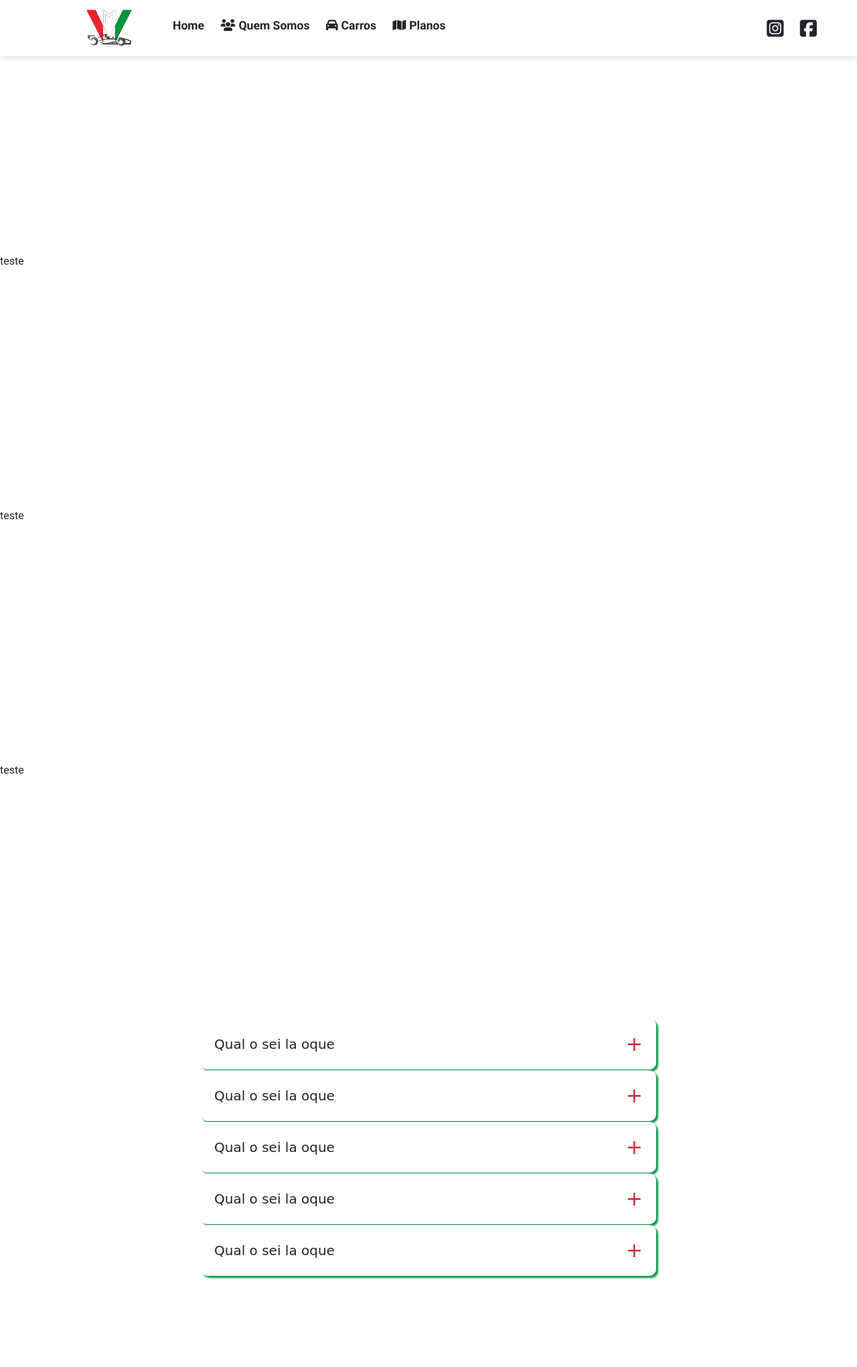
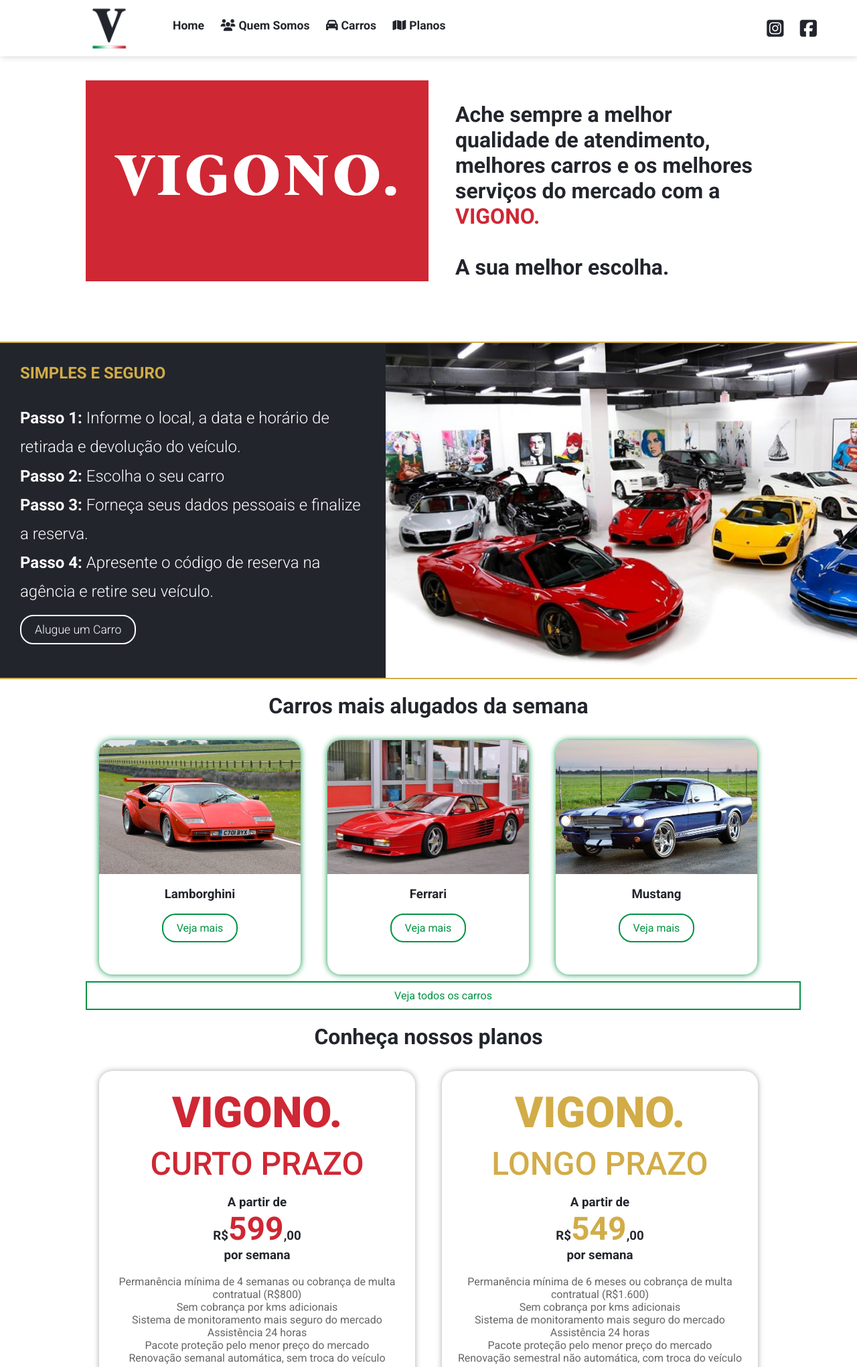
Before and after one commit to IgorGarciaRez/VigonoMacchine, a PHP site: page / in a window 1280 px wide. Shown: the top 2041 px of the page at 67% size. Run offline with PHP 8.4, Linux system fonts and the light colour scheme; some libraries are stand-ins or nearby versions.

Commit message:
mudanças no design e adição de seções

```diff
--- a/index.html
+++ b/index.html
@@ -10,11 +10,13 @@
     <link rel="preconnect" href="https://fonts.googleapis.com">
     <link rel="preconnect" href="https://fonts.gstatic.com" crossorigin>
     <link href="https://fonts.googleapis.com/css2?family=Roboto:ital,wght@0,100;0,300;0,400;0,500;0,700;0,900;1,100;1,300;1,400;1,500;1,700;1,900&display=swap" rel="stylesheet">
+    <script src="script.js"></script>
+    <link rel="shortcut icon" type="imagex/png" href="Logo1.ico">
 </head>
 <body>
-    <header id="header">
+    <header id="header" class="img">
         <div style="display: flex;">
-            <a class="logo" href="index.html"></a>
+            <a class="logo img" href="index.html"></a>
             <ul class="menu">
                 <li><a href="index.html">Home</a></li>
                 <li><i class="fas fa-users"></i><a href="#">Quem Somos</a></li>
@@ -27,14 +29,106 @@
             </ul>
         </div>
     </header>
+
+    <div class="border-bGold">
+        <div class="container secao-aproveite">
+            <div class="half img-aproveite img float-left"></div>
+            <div class="half float-right">
+                <p>Ache sempre a melhor qualidade de atendimento, melhores carros e os melhores serviços do mercado com a <span>VIGONO.</span>
+                    <br><br>A sua melhor escolha.</p>
+            </div>
+            <div class="clear"></div>
+        </div>
+    </div>
+<!--    <p class="text-center v-border"><span>V</span></p>-->
+
+    <div class="como-funciona border-bGold">
+        <div class="comof-1">
+            <div class="px-30">
+                <p class="dourado"><strong>SIMPLES E SEGURO</strong></p>
+                <p><strong>Passo 1:</strong> Informe o local, a data e horário de retirada e devolução do veículo.<br>
+                    <strong>Passo 2:</strong> Escolha o seu carro<br>
+                    <strong>Passo 3:</strong> Forneça seus dados pessoais e finalize a reserva.<br>
+                    <strong>Passo 4:</strong> Apresente o código de reserva na agência e retire seu veículo.
+                </p>
+                <a href="#" class="botao-alugue">Alugue um Carro</a>
+            </div>
+        </div>
+        <div class="comof-2 img"></div>
+    </div>
+
+    <div class="container text-center carros-semanais">
+        <h1>Carros mais alugados da semana</h1>
+        <div class="cards">
+            <div class="third">
+                <div class="card">
+                    <div class="img car-img" style="background-image: url('lambo-car.jpg');"></div>
+                    <h3 style="margin-bottom: 30px">Lamborghini</h3>
+                    <a href="#" class="veja-carro">Veja mais</a>
+                </div>
+            </div>
+            <div class="third">
+                <div class="card">
+                    <div class="img car-img" style="background-image: url('ferrari-car.jpeg');"></div>
+                    <h3 style="margin-bottom: 30px">Ferrari</h3>
+                    <a href="#" class="veja-carro">Veja mais</a>
+                </div>
+            </div>
+            <div class="third">
+                <div class="card">
+                    <div class="img car-img" style="background-image: url('mustang-car.jpg');"></div>
+                    <h3 style="margin-bottom: 30px">Mustang</h3>
+                    <a href="#" class="veja-carro">Veja mais</a>
+                </div>
+            </div>
+        </div>
+        <a href="#" class="veja-carro2">Veja todos os carros</a>
+    </div>
+
+    <div class="container text-center planos">
+        <h1>Conheça nossos planos</h1>
+        <div class="cards">
+            <div class="half plano1">
+                <div class="card">
+                    <div class="planos-padding">
+                        <p class="titulo-v">VIGONO.</p>
+                        <p class="titulo-plano">CURTO PRAZO</p>
+                        <h3>A partir de<br>
+                            R$<span>599</span>,00<br>
+                        por semana</h3>
+                        <p class="normas">Permanência mínima de 4 semanas ou cobrança de multa contratual (R$800)<br>
+                            Sem cobrança por kms adicionais<br>
+                            Sistema de monitoramento mais seguro do mercado<br>
+                            Assistência 24 horas<br>
+                            Pacote proteção pelo menor preço do mercado<br>
+                            Renovação semanal automática, sem troca do veículo</p>
+                        <a href="" class="assine">Assine</a>
+                    </div>
+                </div>
+            </div>
+            <div class="half plano2">
+                <div class="card">
+                    <div class="planos-padding">
+                        <p class="titulo-v">VIGONO.</p>
+                        <p class="titulo-plano">LONGO PRAZO</p>
+                        <h3>A partir de<br>
+                            R$<span>549</span>,00<br>
+                        por semana</h3>
+                        <p class="normas">Permanência mínima de 6 meses ou cobrança de multa contratual (R$1.600)<br>
+                            Sem cobrança por kms adicionais<br>
+                            Sistema de monitoramento mais seguro do mercado<br>
+                            Assistência 24 horas<br>
+                            Pacote proteção pelo menor preço do mercado<br>
+                            Renovação semestral não automática, com troca do veículo</p>
+                        <a href="" class="assine">Assine</a>
+                    </div>
+                </div>
+            </div>
+        </div>
+    </div>
+
     <div>
-        <br><br><br><br><br><br><br><br><br><br><br><br><br><br><br><br><br><br><br><br>
-        teste
-        <br><br><br><br><br><br><br><br><br><br><br><br><br><br><br><br><br><br><br><br>
-        teste
-        <br><br><br><br><br><br><br><br><br><br><br><br><br><br><br><br><br><br><br><br>
-        teste
-        <br><br><br><br><br><br><br><br><br><br><br><br><br><br><br><br><br><br><br><br>
+        <h1 class="text-center">Perguntas frequentes</h1>
         <details>
             <summary> Qual o sei la oque </summary>
             <p>Lorem ipsum dolor sit amet consectetur, adipisicing elit. Tempora consequatur quibusdam maiores veniam tempore, odio asperiores fugit deserunt, facilis corrupti earum animi excepturi alias eaque at? Officiis dolor eligendi doloremque?
@@ -65,8 +159,7 @@
                 Officiis, fugiat! Eius a tenetur aliquid! Dignissimos voluptatibus, quia, quod quos labore explicabo reiciendis placeat aut animi totam distinctio dicta harum expedita. Voluptate laudantium aperiam ducimus ad est totam quia?
                 Ipsum eos, rerum similique eveniet magni inventore. Adipisci ipsa deleniti at, praesentium quas quisquam maiores fugit ducimus corporis unde hic doloremque blanditiis! Natus, nesciunt eligendi. Perspiciatis eos dicta temporibus rem.</p>
         </details>
-        <br><br><br><br><br><br><br><br><br><br><br><br><br><br><br><br><br><br><br><br>
-        teste
     </div>
+
 </body>
 </html>
--- a/script.js
+++ b/script.js
@@ -1,9 +1,9 @@
 function SumirMenu(){
-    document.getElementById('header').style.display = "none";
+    document.getElementById('header').style.top = "-100px";
 }
 
 function AparecerMenu(){
-    document.getElementById('header').style.display = "block";
+    document.getElementById('header').style.top = "0";
 }
 
 var lastScrollTop = 0;
--- a/style.css
+++ b/style.css
@@ -1,7 +1,10 @@
 /*CORES
 #009344 verde
 #cf2734 vermelho
+#d2ac47 dourado
 */
+
+/* ----------------- GERAL -------------------*/
 
 body{
     margin: 0;
@@ -9,16 +12,72 @@
     color: #22252c;
 }
 
+.img{
+    background-repeat: no-repeat!important;
+}
+
+.float-left{
+    position: relative;
+    float: left;
+}
+
+.float-right{
+    position: relative;
+    float: left;
+}
+
+.clear{
+    clear: both;
+}
+
+.verde{
+    color: #009344;
+}
+
+.vermelho{
+    color: #cf2734;
+}
+
+.dourado{
+    color: #d2ac47;
+}
+
+.px-30{
+    padding: 0 30px;
+}
+
+.text-center{
+    text-align: center;
+}
+
+.container{
+    width: 80%;
+    margin: 0 auto;
+}
+
+.half{
+    width: 50%;
+}
+
+.third{
+    width: 33.3%;
+}
+
+/* ----------------- END GERAL -------------------*/
+
+/* ----------------- HEADER -------------------*/
 #header{
     width: 100%;
     box-shadow: rgba(0, 0, 0, 0.2) 1px 0 10px 0;
     background-color: #ffffff;
     font-weight: 600;
     font-size: 1.1rem;
+    background-size: cover;
     background-position: center;
-    background-repeat: no-repeat;
-    background-size: cover;
     position: fixed;
+    top: 0;
+    transition: top 0.5s ease;
+    z-index: 10;
 }
 
 .menu a, .menu i{
@@ -28,7 +87,7 @@
 }
 
 .menu li:hover a, .menu li:hover i{
-    color: #009344;
+    color: #cf2734;
 }
 
 .menu i{
@@ -47,10 +106,9 @@
 
 .logo{
     margin: auto 0 auto 10%;
-    background-image: url('Logo Vigono Italy Sem fundo.png');
+    background-image: url('Logo1.png');
+    background-size: contain;
     background-position: center;
-    background-repeat: no-repeat;
-    background-size: contain;
     display: inline-block;
     height: 70px;
     width: 70px;
@@ -67,8 +125,234 @@
 }
 
 .social-medias a:hover{
+    color: #cf2734;
+}
+
+/* ----------------- END HEADER -------------------*/
+
+/* ----------------- Aproveite -------------------*/
+
+.img-aproveite{
+    height: 300px;
+    background-size: cover;
+    background: #cf2734 url('Logo2-2.png') center;
+}
+
+.secao-aproveite{
+    margin-top: 120px;
+    margin-bottom: 60px;
+    position: relative;
+}
+
+.secao-aproveite p{
+    margin-left: 40px;
+    vertical-align: middle;
+    font-size: 2rem;
+    font-weight: 600;
+}
+
+.secao-aproveite p span{
+    color: #cf2734;
+}
+
+.border-bGold{
+    border-bottom: 2px solid #d2ac47;
+}
+
+/* ----------------- END Aproveite -------------------*/
+
+/*.v-border{*/
+/*    position: relative;*/
+/*    bottom: 75px;*/
+/*    font-size: 3em;*/
+/*    margin-bottom: 0;*/
+/*}*/
+
+/*.v-border span{*/
+/*    padding: 0 10px;*/
+/*    background-color: #ffffff;*/
+/*}*/
+
+/* ----------------- Como funciona -------------------*/
+
+.como-funciona{
+    background-color: #22252c;
+    color: #ffffff;
+    height: 500px;
+    font-weight: 300;
+}
+
+.como-funciona, .como-funciona .verde{
+    font-size: 1.1rem;
+}
+
+.comof-1{
+    position: relative;
+    float: left;
+    width: 45%;
+    height: 100%;
+}
+
+.comof-1 p{
+    line-height: 180%;
+    font-size: 1.5rem;
+}
+
+.botao-alugue{
+    padding: 10px 20px;
+    background-color: transparent;
+    border-radius: 20px;
+    border: 2px solid #ffffff;
+    color: #ffffff;
+    transition: 0.3s all ease;
+    text-decoration: none;
+}
+
+.botao-alugue:hover{
+    background-color: #d2ac47;
+    border-color: transparent;
+}
+
+.comof-2{
+    position: relative;
+    float: right;
+    width: 55%;
+    height: 100%;
+    background-image: url('comofunciona.jpg');
+    background-size: cover;
+}
+
+/* ----------------- END Como funciona -------------------*/
+
+/* ----------------- Alugue -------------------*/
+
+.cards{
+    display: flex;
+}
+
+.card{
+    border-radius: 20px;
+    margin: 10px 20px;
+}
+
+.carros-semanais{
+    margin-bottom: 20px;
+}
+
+.carros-semanais .card{
+    height: 350px;
+    box-shadow: 0 0 10px #009344;
+}
+
+.car-img{
+    height: 200px;
+    border-radius: 20px 20px 0 0;
+    background-size: cover;
+    background-position: center;
+}
+
+.veja-carro, .veja-carro2{
+    padding: 10px 20px;
+    background-color: transparent;
+    border-radius: 20px;
+    border: 2px solid #009344;
     color: #009344;
+    transition: 0.3s all ease;
+    text-decoration: none;
 }
+
+.veja-carro2{
+    border-radius: 0;
+    display: block;
+    width: 100%;
+}
+
+.veja-carro:hover, .veja-carro2:hover{
+    background-color: #009344;
+    border-color: transparent;
+    color: #ffffff;
+}
+
+/* ----------------- END Alugue -------------------*/
+
+/* ----------------- Planos -------------------*/
+
+.planos-padding{
+    padding: 15px;
+}
+
+.planos .card{
+    box-shadow: 0 0 8px #aaaaaa;
+}
+
+.planos .titulo-plano{ font-size: 3rem; font-weight: 500;}
+
+.planos .titulo-v{ font-size: 4rem; font-weight: 900;}
+
+.planos .normas{
+    color: #666666;
+    padding-bottom: 10px;
+}
+
+.planos .assine{
+    margin: 10px 0;
+    padding: 5px 20px;
+    background-color: transparent;
+    border-radius: 20px;
+    transition: 0.3s all ease;
+    text-decoration: none;
+    font-size: 1.2rem;
+    font-weight: 500;
+}
+
+/*--------------plano 1------------*/
+.plano1 .titulo-v, .plano1 .titulo-plano{
+    color: #cf2734;
+    margin: 10px;
+}
+
+.plano1 h3 span{
+    color: #cf2734;
+    font-size: 3rem;
+}
+
+.plano1 .assine{
+    border: 2px solid #cf2734;
+    color: #cf2734;
+}
+
+.plano1 .assine:hover{
+    background-color: #cf2734;
+    border-color: transparent;
+    color: #ffffff;
+}
+
+/*--------------plano 2------------*/
+
+.plano2 .titulo-v, .plano2 .titulo-plano{
+    color: #d2ac47;
+    margin: 10px;
+}
+
+.plano2 h3 span{
+    color: #d2ac47;
+    font-size: 3rem;
+}
+
+.plano2 .assine{
+    border: 2px solid #d2ac47;
+    color: #d2ac47;
+}
+
+.plano2 .assine:hover{
+    background-color: #d2ac47;
+    border-color: transparent;
+    color: #ffffff;
+}
+
+/* ----------------- END Planos -------------------*/
+
+/*--------------------- FAQ -----------------*/
 
 details,summary{
     outline: none;
@@ -77,23 +361,22 @@
 }
 
 details{
+    color: #ffffff;
     cursor: pointer;
     outline: none;
     width: 50%;
     margin: 1px auto;
-    background: white;
+    background: #22252c;
     padding: 20px;
     border-radius: 10px;
     font-size: 20px;
-    font-family: cursive;
-    box-shadow: 3px 3px 3px #009344;
+    box-shadow: 3px 3px 3px #cf2734;
     display: block;
-    border-bottom: 1px solid #e1e6ee;
 
 }
 
 details[open]{
-    background: white;
+    background: #22252c;
 
 }
 
@@ -106,10 +389,9 @@
 }
 
 details summary::after{
-
     content: "+";
     font-size: 30px;
-    color: #cf2734;
+    color: #ffffff;
     transition: transform .7s ease;
 
 }
@@ -117,3 +399,5 @@
 details[open] summary::after{
     transform: rotate(45deg);
 }
+
+/*-------------- END FAQ -------------------*/
```
Also changed, not shown: Background_header.png (deleted), Logo Vigono Italy Sem fundo.png (deleted), Logo1.ico (added), Logo1.png (added), Logo2-1.png (added), Logo2-2.png (added), comofunciona.jpg (added), ferrari-car.jpeg (added), lambo-car.jpg (added), mustang-car.jpg (added), 1 other file. Lines whose indentation alone changed are shown as unchanged.
